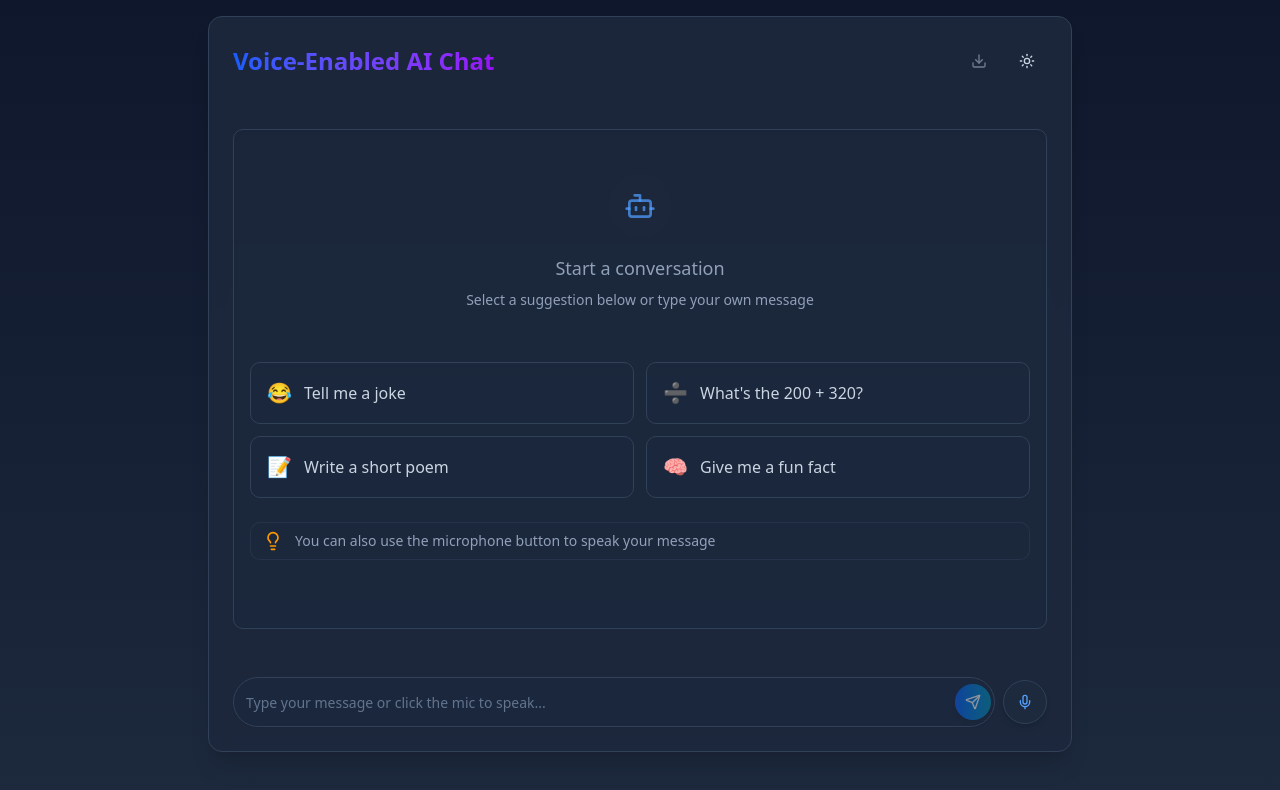
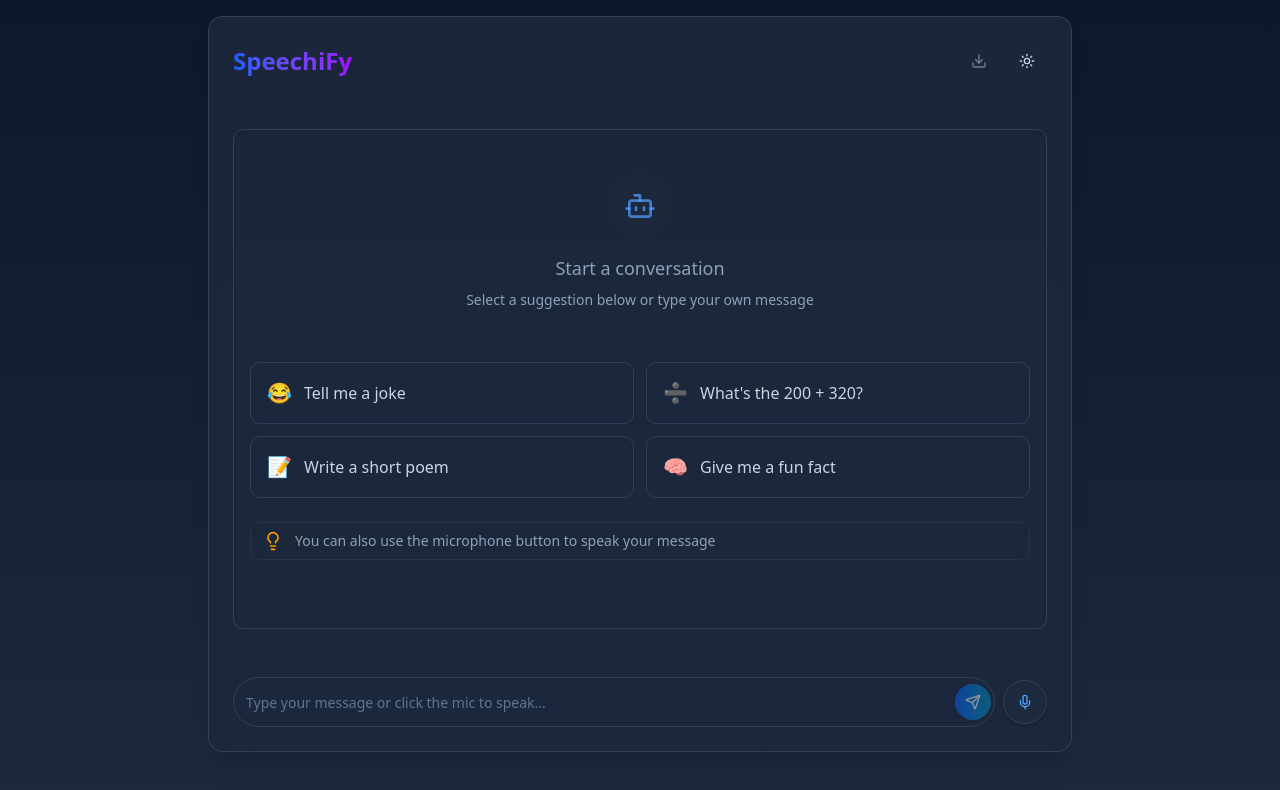
Before and after one commit to jenilmangukiya/speech-to-text-chatbot-ai, a Next.js app: page / in a window 1280 px wide. Shown: the top 790 px of the page. Built offline with nearby package versions, Linux system fonts and the light colour scheme.

Commit message:
Fix: name change and model change

```diff
--- a/src/app/api/chat/route.ts
+++ b/src/app/api/chat/route.ts
@@ -21,7 +21,7 @@ export async function POST(req: Request) {
     }
 
     const result = await generateText({
-      model: openai("gpt-3.5-turbo"),
+      model: openai("gpt-4o"),
       system: "You are a helpful assistant.",
       messages,
     });
--- a/src/app/page.tsx
+++ b/src/app/page.tsx
@@ -55,7 +55,7 @@ export default function Home() {
         <Card className="p-6 shadow-xl bg-white/90 dark:bg-slate-800/90 backdrop-blur-sm border border-slate-200 dark:border-slate-700">
           <div className="flex justify-between items-center mb-6">
             <h1 className="text-2xl font-bold bg-gradient-to-r from-blue-600 to-purple-600 bg-clip-text text-transparent">
-              Voice-Enabled AI Chat
+              SpeechiFy
             </h1>
 
             <div className="flex items-center gap-2">
--- a/src/app/useHome.ts
+++ b/src/app/useHome.ts
@@ -208,7 +208,7 @@ const useHome = () => {
 
       // Role-specific styling
       const isUser = msg.role === "user";
-      const label = isUser ? "User:" : "AI Assistant:";
+      const label = isUser ? "User:" : "SpeechiFy:";
 
       // Set text styles
       doc.setFont("helvetica", "bold");
```
